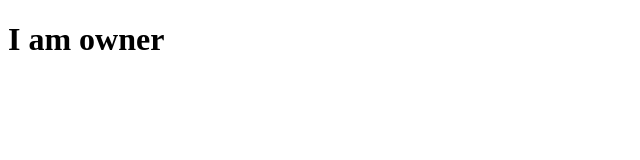
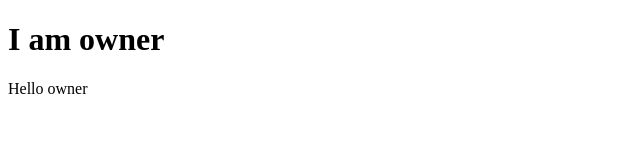
Before and after one commit to tamim-111/web, a plain HTML site: page index.html in a window 1280 px wide. Shown: the full height of the page, 0-640 px from the left. Drawn offline with Linux system fonts and the light colour scheme.

```diff
--- a/index.html
+++ b/index.html
@@ -7,5 +7,6 @@
 </head>
 <body>
     <h1>I am owner</h1>
+    <p>Hello owner</p>
 </body>
 </html>
```
